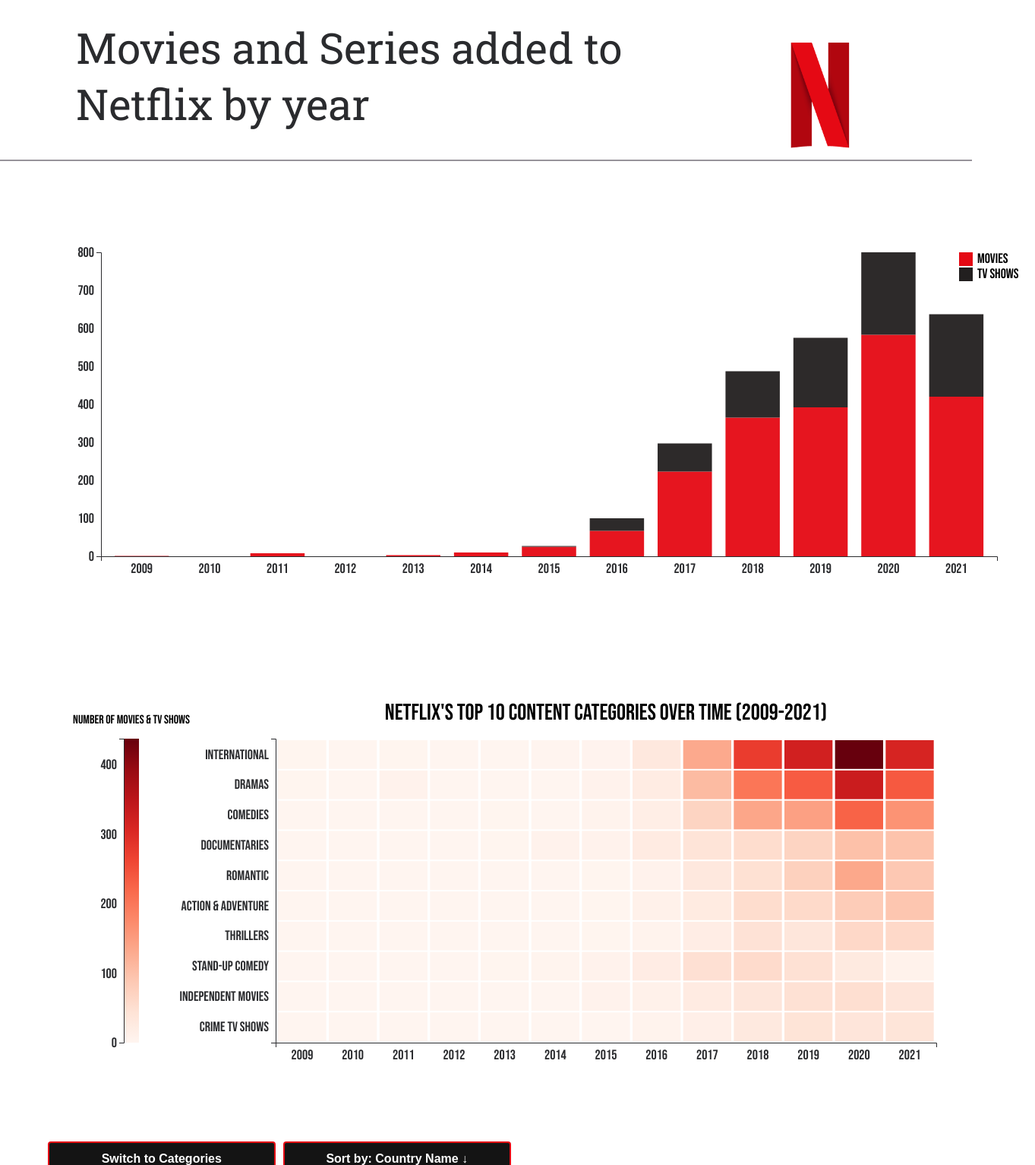
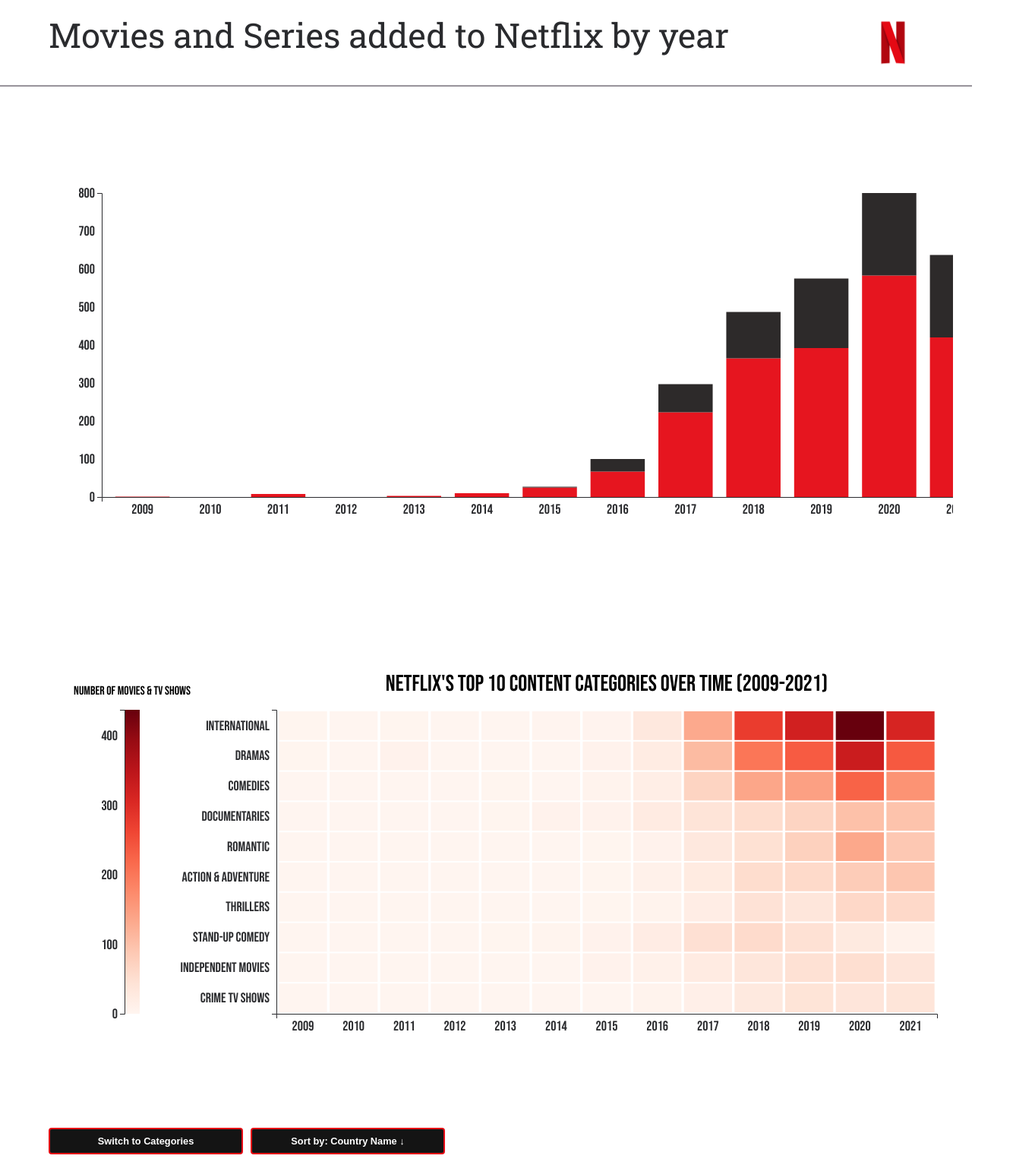
Before and after one commit to iTzxMigz/INF8808-H25-projet-20, a website built with Parcel: page src/index.html in a window 1280 px wide. Shown: the top 1533 px of the page at 76% size, 1363 px wide, since content can reach past the window. Built offline with nearby package versions, Linux system fonts and the light colour scheme; no server answers; files whose address does not match are found by name; what d3-geo-projection would draw is missing.

Commit message:
ajout de css

```diff
--- a/src/assets/style.css
+++ b/src/assets/style.css
@@ -1,10 +1,9 @@
 body {
     font-family: 'Roboto Slab', 'sans-serif';
-    font-size: 16px;
+    font-size: 1.6vh;
     background-color: #fff;
     color: #2A2B2E;
     margin: 0;
-    height: 800vh;
     width: 100vw;
     overflow-y: scroll;
     display: flex;
@@ -14,8 +13,11 @@
 
 header {
     background-color: #fff;
-    padding: 25px 100px;
-    height: 20vh;
+    padding-top: 2vh;
+    padding-bottom: 2vh;
+    padding-left: 5vw;
+    padding-right: 5vw;
+    height: 10vh;
     position: sticky;
     top: 0;
     z-index: 10;
@@ -30,9 +32,14 @@
 h1 {
     color: #2A2B2E;
     font-family: 'Roboto Slab', 'serif';
-    font-size: 56px;
+    font-size: 5.6vh;
     margin: 0;
     font-weight: normal;
+}
+
+.img_netflix {
+    width: 10vh;
+    height: 10vh;
 }
 
 h2 {
@@ -57,8 +64,11 @@
 }
 
 .viz-container{
-    height: 80vh;
-    padding: 0 5%;
+    position: relative;
+    overflow: hidden;
+    height: 85vh;
+    padding-left: 5vw;
+    padding-right: 5vw;
     display:flex;
     flex-direction: column;
     align-items: center;
@@ -74,16 +84,19 @@
   }
 
 .toolbar-btn {
-width: 300px;
+width: 20vw;
 background-color: #141414;
 color: white;
 border: 2px solid #e50914;
-padding: 12px 16px;
+padding-top: 1vh;
+padding-bottom: 1vh;
+padding-left: 1vw;
+padding-right: 1vw;
 font-weight: bold;
 cursor: pointer;
 border-radius: 4px;
 transition: background-color 0.2s ease;
-font-size: 16px;
+font-size: 1.6vh;
 }
 
 .toolbar-btn:hover {
@@ -98,17 +111,20 @@
     position: absolute;
     background-color: #141414;
     border: 1px solid #e50914;
-    min-width: 300px;
+    min-width: 20vw;
     z-index: 1;
     border-radius: 4px;
-    margin-top: 4px;
+    margin-top: 0.5vh;
   }
 
   /* Dropdown options */
   .dropdown-option {
     color: white;
     margin: 0px;
-    padding: 8px 16px;
+    padding-top: 0.5vh;
+    padding-bottom: 0.5vh;
+    padding-left: 1vw;
+    padding-right: 1vw;
     font-weight: 500;
     cursor: pointer;
     transition: background-color 0.2s ease;
--- a/src/index.html
+++ b/src/index.html
@@ -19,7 +19,7 @@
             <h1>
               Movies and Series added to Netflix by year
             </h1>
-            <img src="logo/netflix-logo.png" width="200" height="200">
+            <img class="img_netflix" src="logo/netflix-logo.png" alt="logo">
           </div>
         </header>
         <main>
```
Also changed, not shown: src/index.js (line endings or trailing spaces).
